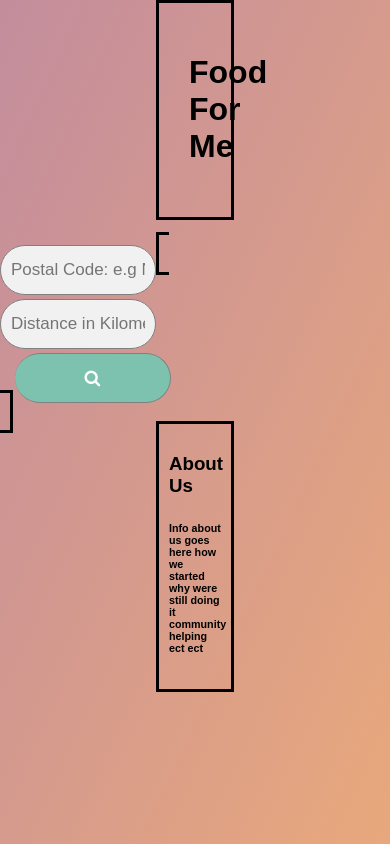
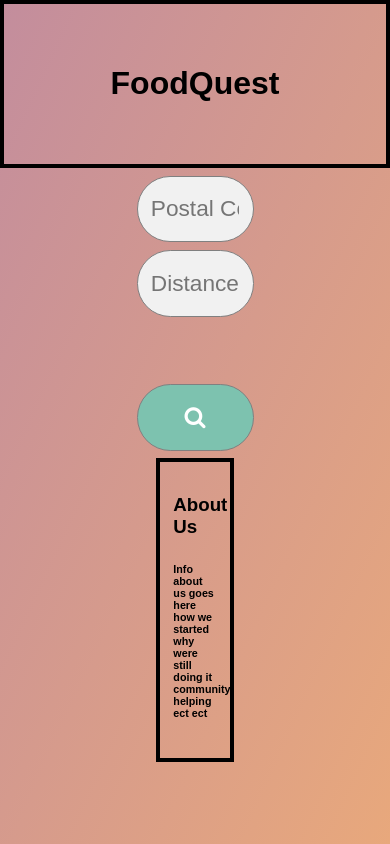
Before and after one commit to Dante-Masciotra/FoodQuest-WinHacks-2021, a PHP site: page / in a window 390 px wide. Run offline with PHP 8.4, Linux system fonts and the light colour scheme; some libraries are stand-ins or nearby versions.

Commit message:
beginning responsive css, added  to domain
ignore home.html

```diff
--- a/index.html
+++ b/index.html
@@ -5,7 +5,7 @@
     <meta http-equiv="X-UA-Compatible" content="IE=edge">
     <meta name="viewport" content="width=device-width, initial-scale=1.0">
 
-    <title>Find Foods</title>
+    <title>FoodQuest</title>
 
     <link rel="stylesheet" href="style.css">
     <link rel="stylesheet" href="https://cdnjs.cloudflare.com/ajax/libs/font-awesome/4.7.0/css/font-awesome.min.css">
@@ -16,7 +16,7 @@
 <body>
     <div class="content">
         <div class="title" id="Title">
-            <h1 class="title-text">Food For Me</h1>
+            <h1 class="title-text">FoodQuest</h1>
         </div>
 
         <div class="search" id="search">
@@ -24,11 +24,17 @@
             <br>
             <br>
             <br>
+            <br>
             <input type="text" name="distance" id="dis" class="distance" placeholder="Distance in Kilometers: e.g 15"></input>
             <br>
             <br>
             <br>
-            <button class="fa fa-search"><a href="info.html"></a></button>
+            <br>
+            <br>
+            <br>
+            <br>
+            <br>
+            <a href="info.html"><button class="fa fa-search"></button></a>
         </div>
 
         <div class="footer">
--- a/style.css
+++ b/style.css
@@ -25,53 +25,49 @@ body {
 .title{
     margin: auto;
     width: 20%;
-    border: 3px solid #000000;
-    padding: 10px;
-    margin-bottom: 25px;
+    border: 3pt solid #000000;
+    padding: 10pt;
 }
 
 .title-text{
-    padding: 20px;
+    padding: 20pt;
     text-align: center;
 }
 
 .search{
-    align-content: center;
-    width: 60%;
-    height: 50%;
-    border: 3px solid #000000;
-    padding: 10px;
-    display: inline;
-    justify-content: center;
+    width: 100%;
+    height: 100%;
+    border: 3pt solid #000000;
+    display: contents;
     align-items: center;
 }
 
 div.search input[type=text] {
-
+    margin-left: 35%;
+    margin-top: 2%;
     align-content: center;
-    border-radius: 25px;
-    height: 50px;
-    padding: 10px;
-    font-size: 17px;
-    border: 1px solid grey;
+    border-radius: 25pt;
+    height: 50pt;
+    padding: 10pt;
+    font-size: 17pt;
+    border: 1pt solid grey;
     float: left;
-    width: 40%;
+    width: 30%;
     background: #f1f1f1;
   }
 
   div.search button {
-
-    margin-left: 15px;
-    height: 50px;
-    border-radius: 25px;
+    margin-left: 35%;
+    margin-bottom: 2%;
+    height: 50pt;
+    border-radius: 25pt;
     float: left;
-    width: 40%;
-    padding: 10px;
+    width: 30%;
+    padding: 10pt;
     background: #7DC2AF;
     color: white;
-    font-size: 17px;
-    border: 1px solid grey;
-    border-left: none;
+    font-size: 17pt;
+    border: 1pt solid grey;
     cursor: pointer;
   }
 
@@ -88,9 +84,8 @@ div.search input[type=text] {
   .footer{
     margin: auto;
     width: 20%;
-    border: 3px solid #000000;
-    padding: 10px;
-    margin-bottom: 25px;
+    border: 3pt solid #000000;
+    padding: 10pt;
   }
 
   .about{
@@ -100,3 +95,10 @@ div.search input[type=text] {
   .us{
 
   }
+
+  /* Use a media query to add a break point at 800px: */
+@media screen and (max-width:1200px) {
+    .title, .search {
+      width:100%; /* The width is 100%, when the viewport is 800px or smaller */
+    }
+  }
```
Also changed, not shown: Home.html (added, +37 -0 lines).
